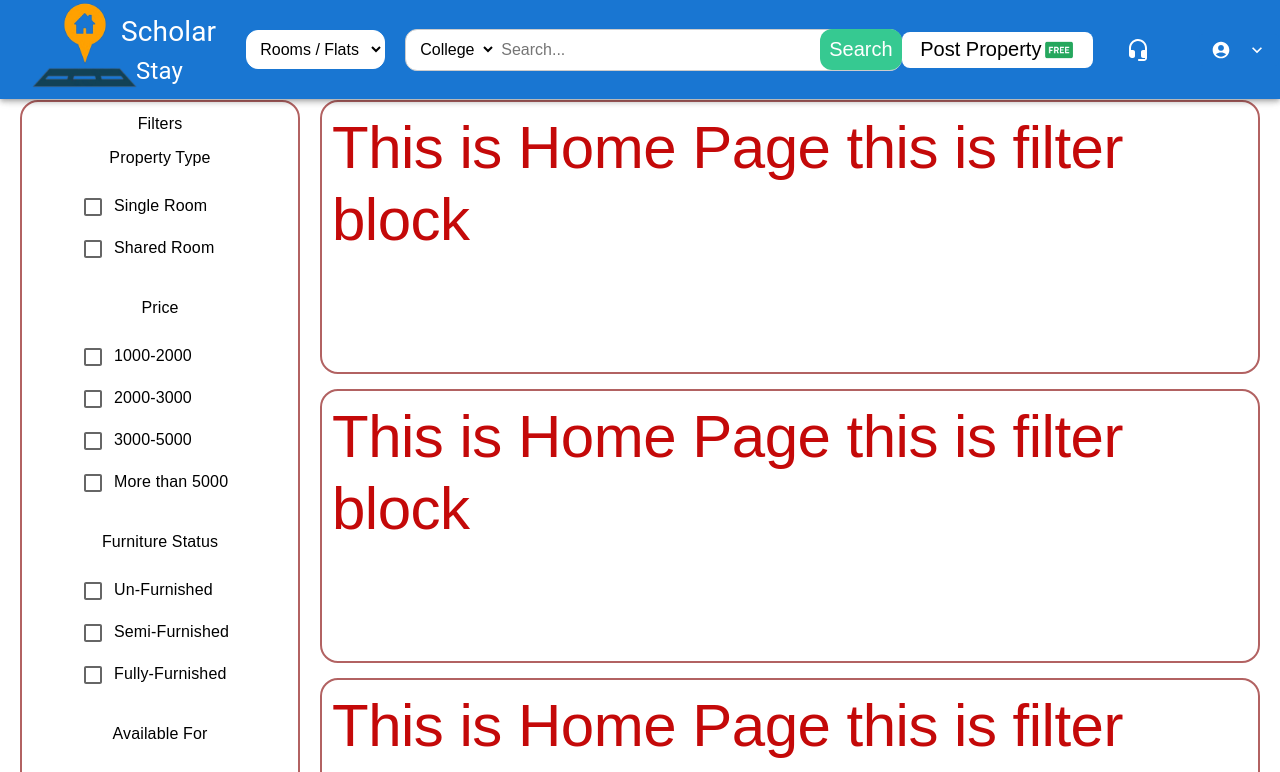
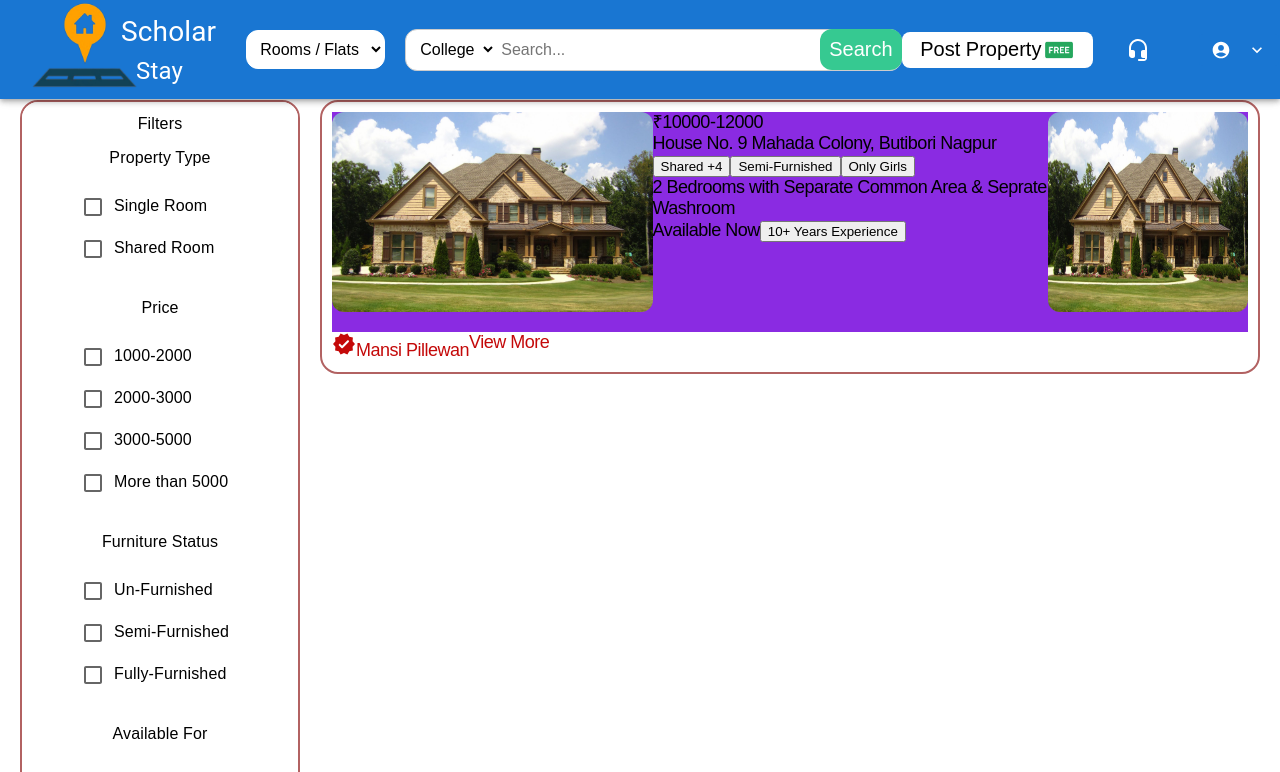
Before and after one commit to PrajwalBh23/Hostel-Rooms-Booking, a React (Create React App) app in the folder client/: page /rooms in a window 1280 px wide. Shown: the top 772 px of the page. Built offline with nearby package versions, Linux system fonts and the light colour scheme.

Commit message:
Fivth Commit

```diff
--- a/client/src/components/Rooms.css
+++ b/client/src/components/Rooms.css
@@ -21,14 +21,97 @@
     text-align: center;
 }
 
+/* Rooms.css */
 
-.result {
+/* Sidebar styling */
+.filter {
+    background-color: rgb(255, 255, 255);
+    border: 2px solid rgb(178, 98, 98);
+    display: flex;
+    flex-direction: column;
+    margin: 10px 20px;
+    padding: 10px;
+    border-radius: 18px;
+    position: sticky;
+    top: 70px; /* Adjust the top value as needed to align with your header */
+    max-height: calc(100vh - 70px); /* Adjust max-height to make it responsive */
+    overflow-y: auto; /* Add scroll when content exceeds the sidebar's height */
+  }
+
+  .filter .contain {
+    margin-top: 10px;
+  }
+
+  .filter li {
+    list-style: none;
+  }
+
+  .filter .main,
+  .filter .head {
+    text-align: center;
+  }
+
+  /* Horizontal Navbar styling */
+  .header {
+    position: sticky;
+    top: 0;
+    background-color: white; /* Change to your desired background color */
+    z-index: 100;
+  }
+  /* Styling for the result items */
+  /* Media query for responsive sidebar */
+  @media screen and (max-width: 768px) {
+    .filter {
+      position: static;
+      max-height: none;
+      overflow-y: visible;
+    }
+  }
+
+  .filter::-webkit-scrollbar {
+    width: 0.5em; /* Width of the scrollbar */
+    background-color: transparent; /* Background color behind the scrollbar */
+  }
+
+  .filter::-webkit-scrollbar-thumb {
+    background-color: none; /* Color of the scrollbar thumb */
+    border-radius: 4px; /* Rounded corners for the thumb */
+  }
+
+  .filter::-webkit-scrollbar-thumb:hover {
+    background-color: #555; /* Color of the thumb on hover */
+  }
+  .result {
     display: flex;
     flex-direction: column;
     margin: 10px 20px 15px 0px;
-    height: 250px;
-    color: rgb(196, 9, 9);
     border: 2px solid rgb(178, 98, 98);
     padding: 10px;
     border-radius: 18px;
+    font-size: large;
 }
+
+.result img{
+    width: 350px;
+    height: 200px;
+    border-radius: 12px;
+}
+.box{
+    height: 250px;
+    color: black;
+    display: flex;
+    flex-direction: row;
+    background-color: blueviolet;
+  }
+
+  .info{
+    display: flex;
+    flex-direction: column;
+  }
+  .block{
+    display: flex;
+  }
+  .map img{
+    width: 200px;
+    float: right;
+  }
--- a/client/src/components/Rooms.js
+++ b/client/src/components/Rooms.js
@@ -4,6 +4,8 @@ import { Box, Typography } from "@mui/material";
 import Header from './Header.js';
 import './Rooms.css';
 import Checkbox from '@mui/material/Checkbox';
+import house from '../images/House_sample.jpg'
+import VerifiedRoundedIcon from '@mui/icons-material/VerifiedRounded';
 
 function Rooms() {
     const label = { inputProps: { 'aria-label': 'Checkbox demo' } };
@@ -58,20 +60,32 @@ function Rooms() {
                     </Typography>
                     <Typography sx={{ fontFamily: "fantasy" }} width={"75%"} variant="h2">
                         <div className="result">
-                            This is Home Page
-                            this is filter block
-                        </div>
-                        <div className="result">
-                            This is Home Page
-                            this is filter block
-                        </div>
-                        <div className="result">
-                            This is Home Page
-                            this is filter block
-                        </div>
-                        <div className="result">
-                            This is Home Page
-                            this is filter block
+                            <div className="box">
+                                <img src={house} alt="not showing" />
+                                <div className="info">
+                                    <div className="price">₹10000-12000</div>
+                                    <div className="address">House No. 9 Mahada Colony, Butibori Nagpur</div>
+                                    <div className="buttons">
+                                        <button>Shared +4</button>
+                                        <button>Semi-Furnished</button>
+                                        <button>Only Girls</button>
+                                    </div>
+                                    <div className="extra">2 Bedrooms with Separate Common Area & Seprate Washroom</div>
+                                    <div className="availablity">Available Now<button>10+ Years Experience</button></div>
+                                </div>
+                                <div className="map">
+                                    <img src={house} alt="" />
+                                </div>
+                            </div>
+                            <div className="block">
+                                <div className="owner">
+                                    <span><VerifiedRoundedIcon /></span>
+                                    <span>Mansi Pillewan</span>
+                                </div>
+                                <div className="corner">
+                                    <span>View More</span>
+                                </div>
+                            </div>
                         </div>
                     </Typography>
                 </Box>
```
Also changed, not shown: client/src/images/House_sample.jpg (added).
